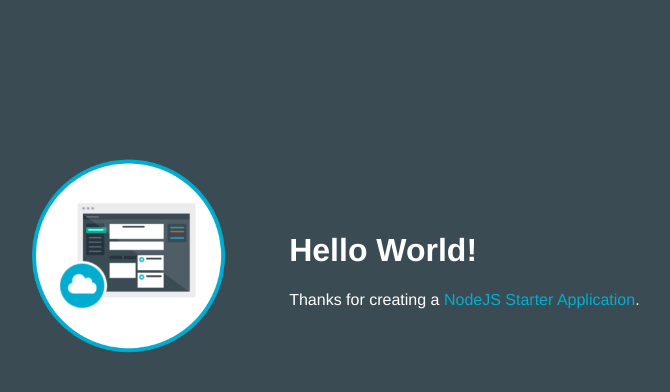
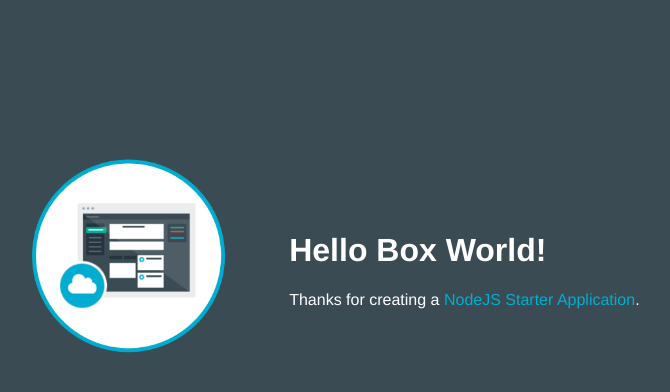
Before and after one commit to mpcarl-ibm/box-receipt-manager, a website: page public/index.html in a window 1280 px wide. Shown: the whole page, without its empty margins (253-923 px from the left). Drawn offline with Linux system fonts and the light colour scheme.

Commit message:
checking

```diff
--- a/public/index.html
+++ b/public/index.html
@@ -16,7 +16,7 @@
           <img class = "newappIcon" src="images/newapp-icon.png">
         </td>
         <td>
-          <h1 id="message">Hello World!</h1>
+          <h1 id="message">Hello Box World!</h1>
           <p class='description'></p> Thanks for creating a <span class = "blue">NodeJS Starter Application</span>.
         </td>
       </tr>
```
Also changed, not shown: 1 other file.
